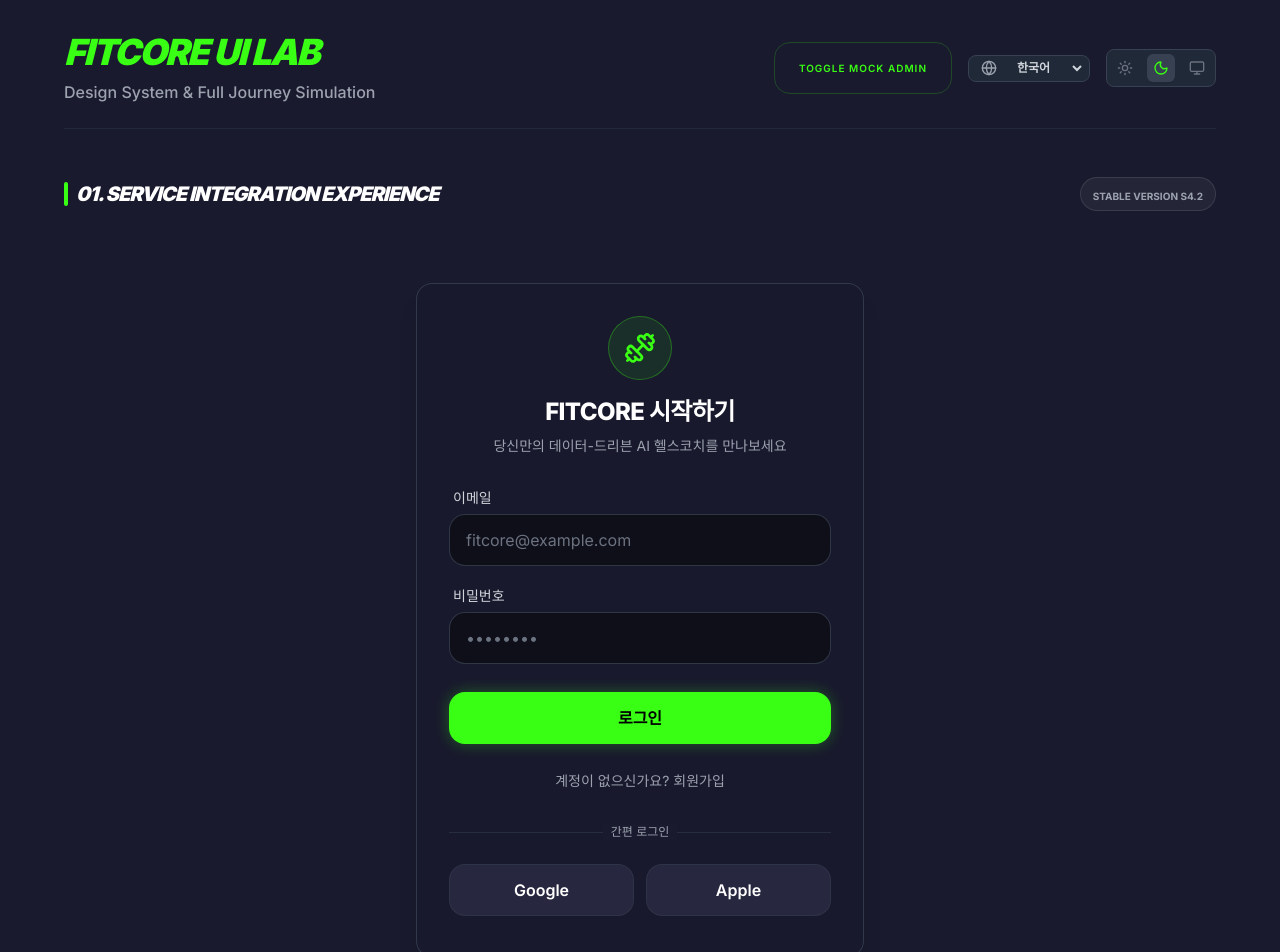
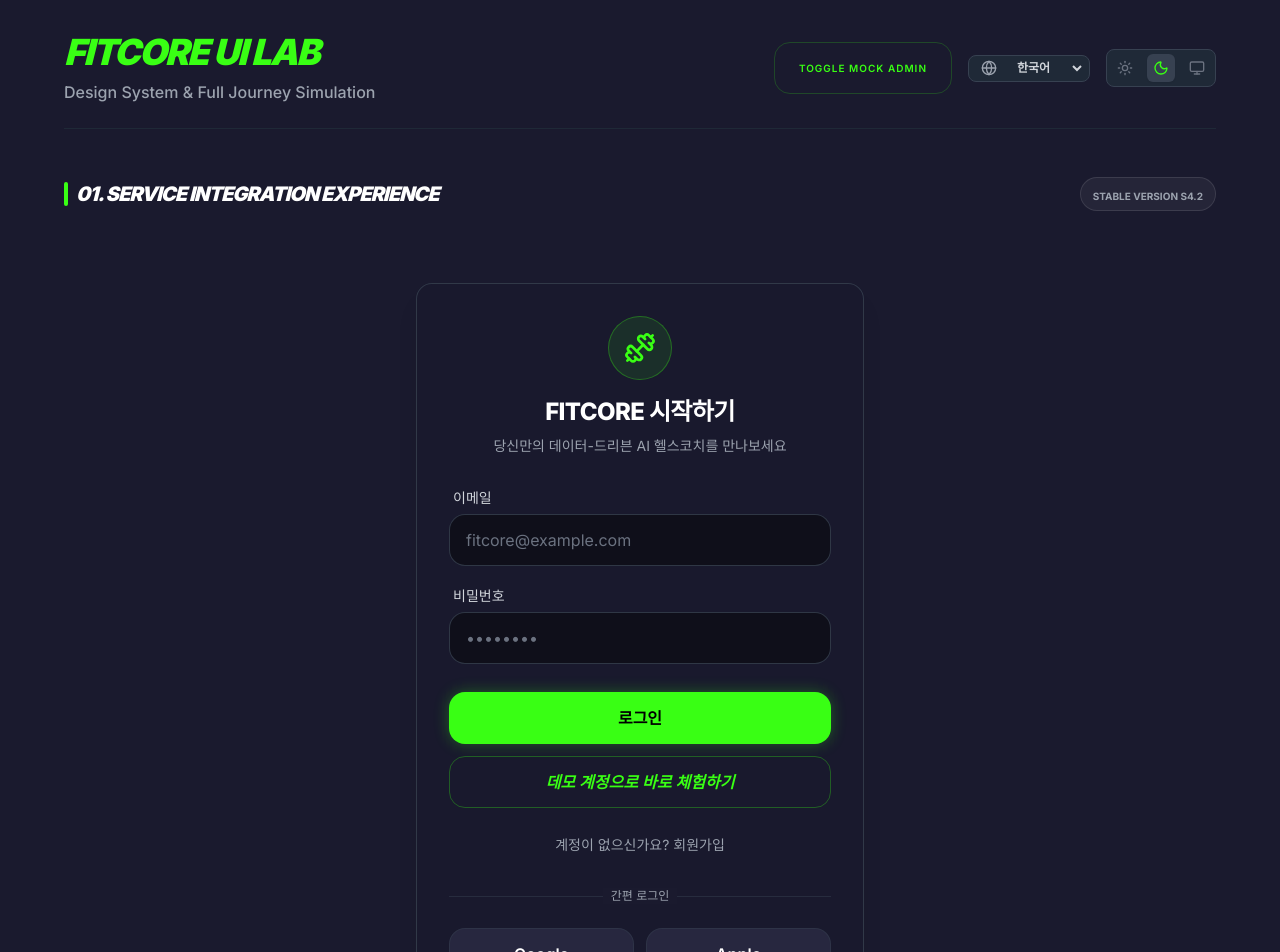
Before and after one commit to ketwork2025/fitcore-dev, a Next.js app in the folder apps/web/: page /ui-test in a window 1280 px wide. Shown: the top 952 px of the page. Built offline with nearby package versions, Linux system fonts and the light colour scheme; no server answers.

Commit message:
feat: add demo login button for easier testing

```diff
--- a/apps/web/components/auth/AuthForm.tsx
+++ b/apps/web/components/auth/AuthForm.tsx
@@ -48,6 +48,10 @@
     }
   };
 
+  const handleDemoLogin = () => {
+    setUser({ id: 'demo-user-id', email: 'demo@fitcore.ai' });
+  };
+
   return (
     <motion.div
       initial={{ opacity: 0, scale: 0.95, y: 10 }}
@@ -89,9 +93,18 @@
 
             {error && <p className="text-red-500 text-sm text-center">{error}</p>}
 
-            <div className="pt-2">
+            <div className="pt-2 flex flex-col gap-3">
               <Button type="submit" fullWidth disabled={loading}>
                 {loading ? <Loader2 className="animate-spin w-5 h-5" /> : (mode === 'signin' ? '로그인' : '회원가입')}
+              </Button>
+              <Button
+                type="button"
+                variant="outline"
+                fullWidth
+                onClick={handleDemoLogin}
+                className="border-fitcore-green/30 text-fitcore-green hover:bg-fitcore-green/10 italic font-black"
+              >
+                데모 계정으로 바로 체험하기
               </Button>
             </div>
           </form>
```
